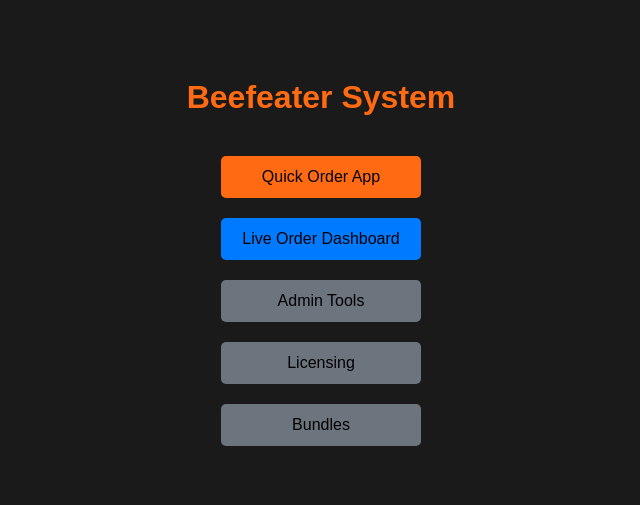
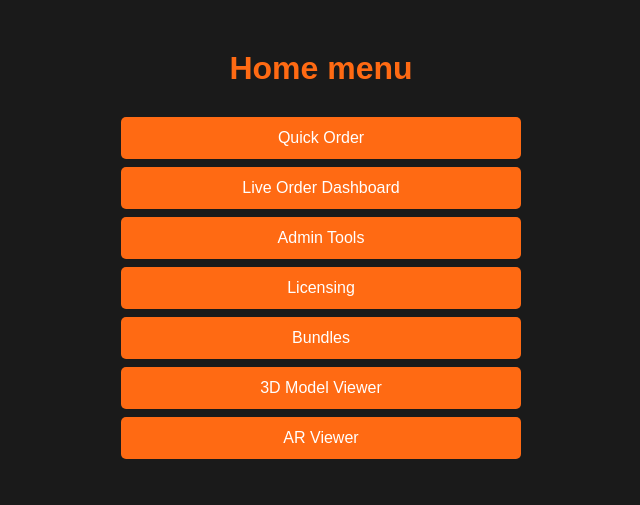
Before and after one commit to Sawyer3DJ/quick-order, a Flask app: page / in a window 1280 px wide. Shown: the top 505 px of the page, without its empty margins (319-959 px from the left). Run offline with Flask 3, Linux system fonts and the light colour scheme.

Commit message:
Update home.html

```diff
--- a/templates/home.html
+++ b/templates/home.html
@@ -1,26 +1,30 @@
 <!DOCTYPE html>
-<html>
-<head><meta charset="UTF-8"><title>Home</title>
-<style>
-  body {
-    display:flex; flex-direction:column; align-items:center;
-    background:#1a1a1a; color:white; font-family:Arial; padding:50px;
-  }
-  h1 { color:#FF6A13; margin-bottom:30px; }
-  button {
-    margin:10px; padding:12px 20px; font-size:1em;
-    cursor:pointer; border:none; border-radius:5px; width:200px;
-  }
-  .orange{background:#FF6A13;} .blue{background:#007bff;}
-  .grey{background:#6c757d;}
-</style>
+<html lang="en">
+<head>
+  <meta charset="UTF-8" />
+  <meta name="viewport" content="width=device-width, initial-scale=1.0"/>
+  <title>Home menu</title>
+  <style>
+    body { font-family: Arial, sans-serif; background: #1a1a1a; color: white; margin:0; padding:0; }
+    .container { max-width:400px; margin:50px auto; text-align:center; }
+    h1 { color:#FF6A13; margin-bottom:30px; }
+    button {
+      display:block; width:100%; padding:12px; margin:8px 0;
+      background:#FF6A13; color:white; border:none; border-radius:5px;
+      font-size:1em; cursor:pointer;
+    }
+  </style>
 </head>
 <body>
-  <h1>Beefeater System</h1>
-  <button class="orange" onclick="location.href='/quick-order/1'">Quick Order App</button>
-  <button class="blue"   onclick="location.href='/dashboard'">Live Order Dashboard</button>
-  <button class="grey"   onclick="location.href='/admin'">Admin Tools</button>
-  <button class="grey"   onclick="location.href='/licensing'">Licensing</button>
-  <button class="grey"   onclick="location.href='/bundles'">Bundles</button>
+  <div class="container">
+    <h1>Home menu</h1>
+    <button onclick="location.href='{{ url_for('quick_order', table=1) }}'">Quick Order</button>
+    <button onclick="location.href='{{ url_for('dashboard') }}'">Live Order Dashboard</button>
+    <button onclick="location.href='{{ url_for('admin_tools') }}'">Admin Tools</button>
+    <button onclick="location.href='{{ url_for('licensing') }}'">Licensing</button>
+    <button onclick="location.href='{{ url_for('bundles') }}'">Bundles</button>
+    <button onclick="location.href='{{ url_for('model_viewer') }}'">3D Model Viewer</button>
+    <button onclick="location.href='{{ url_for('ar_viewer') }}'">AR Viewer</button>
+  </div>
 </body>
 </html>
```
